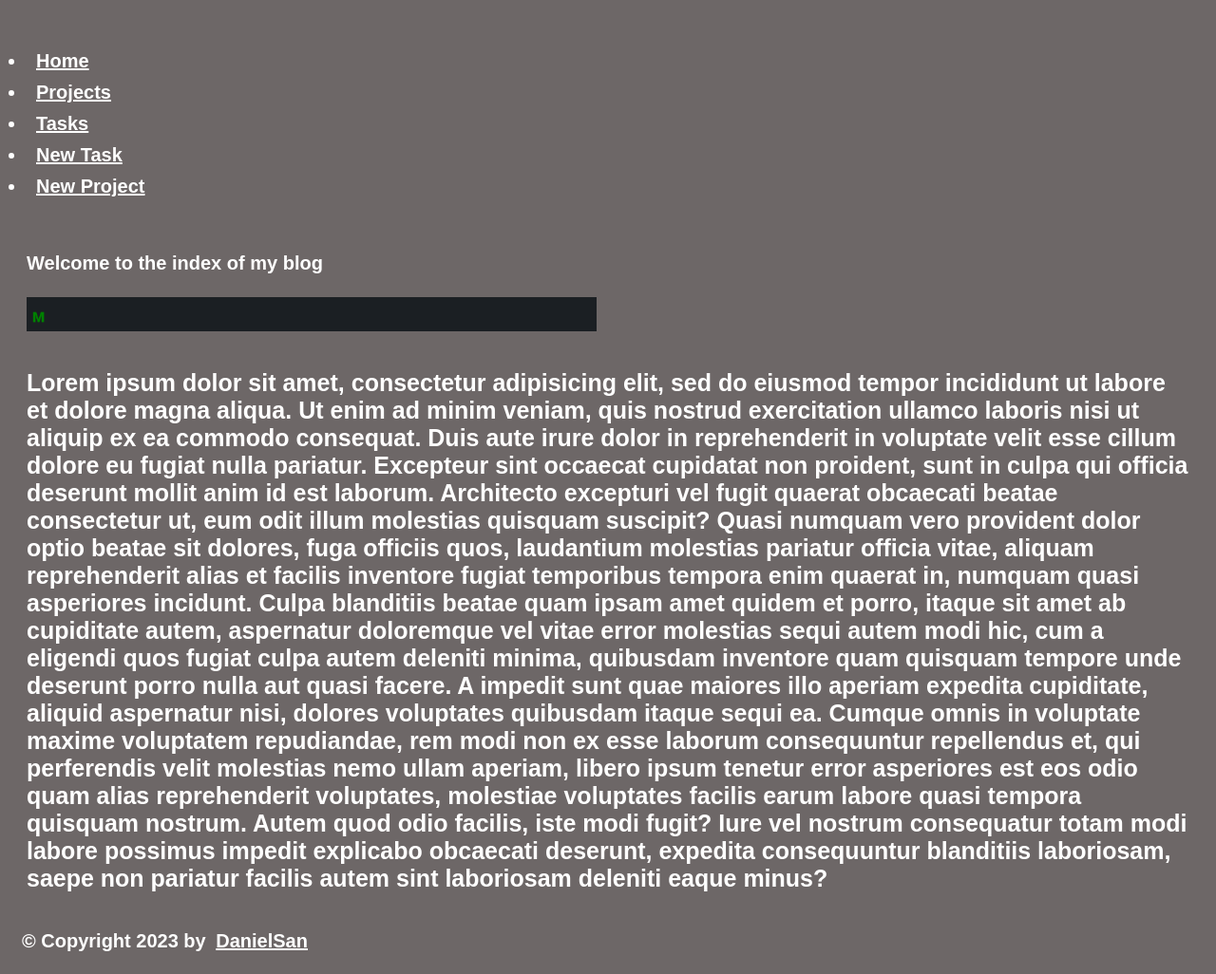
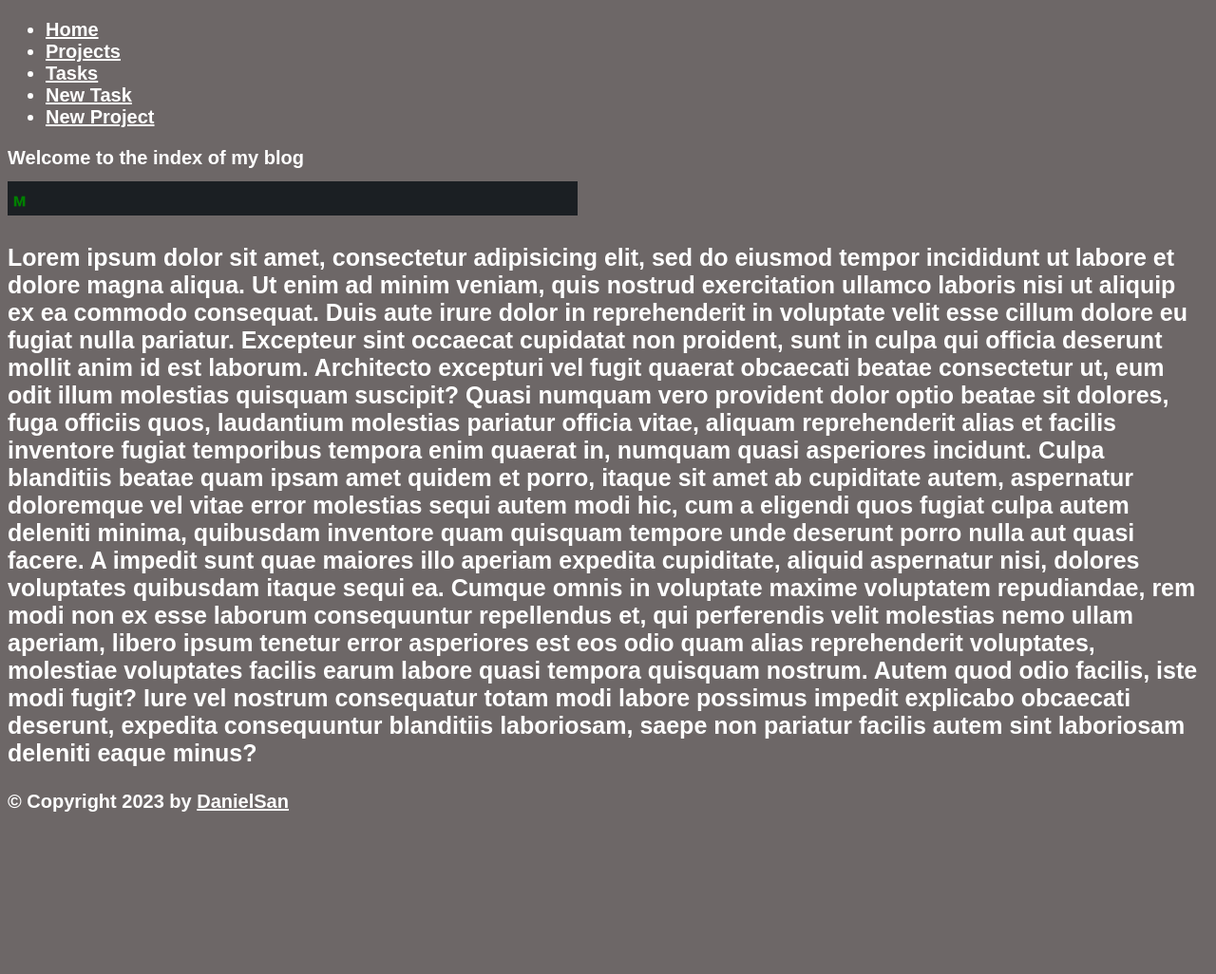
Before and after one commit to kaiserkey/Django, a Django app: page / in a window 1280 px wide. Shown: the whole page at 95% size. After the commit the page ends 855 px from the top, so only its background shows below. Run offline with Django 4.2, Linux system fonts and the light colour scheme.

Commit message:
new changes

```diff
--- a/django_second_project/myapp/static/css/style.css
+++ b/django_second_project/myapp/static/css/style.css
@@ -4,7 +4,7 @@
     font-family: Arial, Helvetica, sans-serif;
     font-size: 20px;
     font-weight: bold;
-    padding: 5px;
+    margin: ;
 }
 
 button {
```
